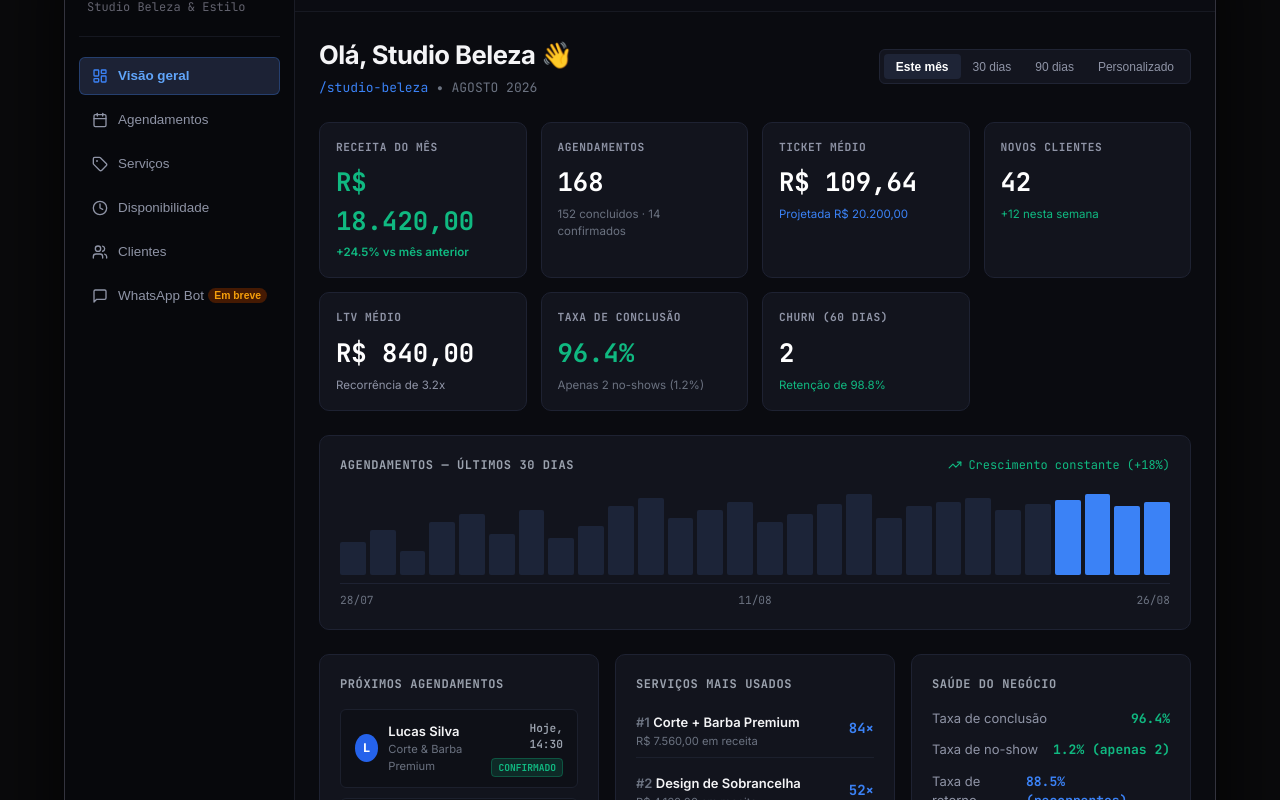
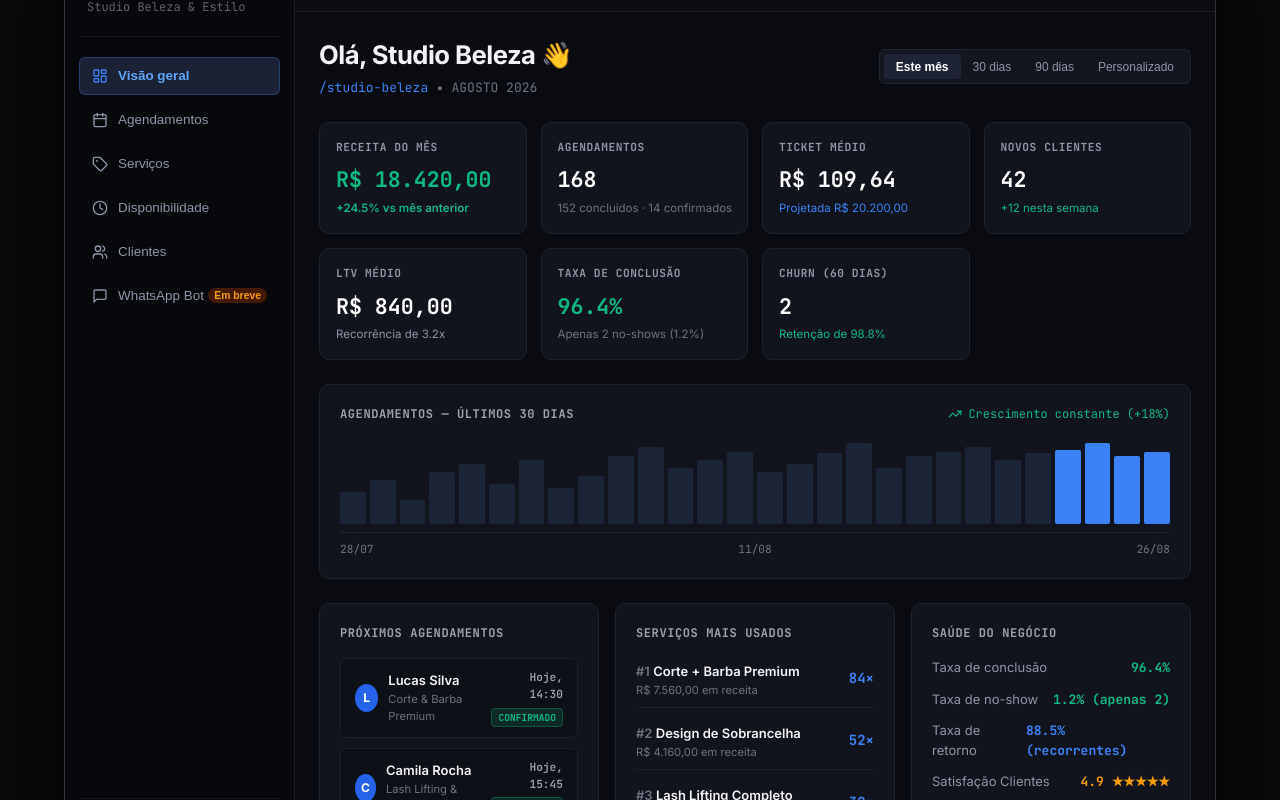
Before and after one commit to alissonandrade1/useclik.com.br, a React (Vite) app: page /home in a window 1280 px wide. Shown: the part 660-1460 px from the top of the page. Built offline with nearby package versions, Linux system fonts and the light colour scheme.

Commit message:
fix: impede quebra de linha do simbolo R$ nos cards de preços e metricas

```diff
--- a/src/components/HeroSection.jsx
+++ b/src/components/HeroSection.jsx
@@ -359,46 +359,46 @@ export default function HeroSection() {
                     gap: '0.875rem',
                     marginBottom: '1.5rem'
                   }}>
-                    <div style={{ backgroundColor: '#12141d', border: '1px solid #1e2232', padding: '1rem', borderRadius: 'var(--radius-md)', transition: 'transform 150ms' }}>
-                      <div style={{ fontSize: '0.7rem', color: '#8f94a6', fontWeight: 700, letterSpacing: '0.05em', marginBottom: '0.5rem' }} className="font-mono">RECEITA DO MÊS</div>
-                      <div style={{ fontSize: '1.6rem', fontWeight: 700, color: '#10b981' }} className="font-mono">R$ 18.420,00</div>
-                      <div style={{ fontSize: '0.72rem', color: '#10b981', marginTop: '0.25rem', fontWeight: 600 }}>+24.5% vs mês anterior</div>
+                    <div style={{ backgroundColor: '#12141d', border: '1px solid #1e2232', padding: '1rem', borderRadius: 'var(--radius-md)', transition: 'transform 150ms', display: 'flex', flexDirection: 'column', justifyContent: 'space-between' }}>
+                      <div style={{ fontSize: '0.7rem', color: '#8f94a6', fontWeight: 700, letterSpacing: '0.05em', marginBottom: '0.5rem', whiteSpace: 'nowrap' }} className="font-mono">RECEITA DO MÊS</div>
+                      <div style={{ fontSize: '1.35rem', fontWeight: 700, color: '#10b981', whiteSpace: 'nowrap' }} className="font-mono">R$ 18.420,00</div>
+                      <div style={{ fontSize: '0.72rem', color: '#10b981', marginTop: '0.25rem', fontWeight: 600, whiteSpace: 'nowrap' }}>+24.5% vs mês anterior</div>
                     </div>
 
-                    <div style={{ backgroundColor: '#12141d', border: '1px solid #1e2232', padding: '1rem', borderRadius: 'var(--radius-md)' }}>
-                      <div style={{ fontSize: '0.7rem', color: '#8f94a6', fontWeight: 700, letterSpacing: '0.05em', marginBottom: '0.5rem' }} className="font-mono">AGENDAMENTOS</div>
-                      <div style={{ fontSize: '1.6rem', fontWeight: 700, color: '#ffffff' }} className="font-mono">168</div>
-                      <div style={{ fontSize: '0.72rem', color: '#6b7280', marginTop: '0.25rem' }}>152 concluidos · 14 confirmados</div>
+                    <div style={{ backgroundColor: '#12141d', border: '1px solid #1e2232', padding: '1rem', borderRadius: 'var(--radius-md)', display: 'flex', flexDirection: 'column', justifyContent: 'space-between' }}>
+                      <div style={{ fontSize: '0.7rem', color: '#8f94a6', fontWeight: 700, letterSpacing: '0.05em', marginBottom: '0.5rem', whiteSpace: 'nowrap' }} className="font-mono">AGENDAMENTOS</div>
+                      <div style={{ fontSize: '1.35rem', fontWeight: 700, color: '#ffffff', whiteSpace: 'nowrap' }} className="font-mono">168</div>
+                      <div style={{ fontSize: '0.72rem', color: '#6b7280', marginTop: '0.25rem', whiteSpace: 'nowrap' }}>152 concluidos · 14 confirmados</div>
                     </div>
 
-                    <div style={{ backgroundColor: '#12141d', border: '1px solid #1e2232', padding: '1rem', borderRadius: 'var(--radius-md)' }}>
-                      <div style={{ fontSize: '0.7rem', color: '#8f94a6', fontWeight: 700, letterSpacing: '0.05em', marginBottom: '0.5rem' }} className="font-mono">TICKET MÉDIO</div>
-                      <div style={{ fontSize: '1.6rem', fontWeight: 700, color: '#ffffff' }} className="font-mono">R$ 109,64</div>
-                      <div style={{ fontSize: '0.72rem', color: '#3b82f6', marginTop: '0.25rem' }}>Projetada R$ 20.200,00</div>
+                    <div style={{ backgroundColor: '#12141d', border: '1px solid #1e2232', padding: '1rem', borderRadius: 'var(--radius-md)', display: 'flex', flexDirection: 'column', justifyContent: 'space-between' }}>
+                      <div style={{ fontSize: '0.7rem', color: '#8f94a6', fontWeight: 700, letterSpacing: '0.05em', marginBottom: '0.5rem', whiteSpace: 'nowrap' }} className="font-mono">TICKET MÉDIO</div>
+                      <div style={{ fontSize: '1.35rem', fontWeight: 700, color: '#ffffff', whiteSpace: 'nowrap' }} className="font-mono">R$ 109,64</div>
+                      <div style={{ fontSize: '0.72rem', color: '#3b82f6', marginTop: '0.25rem', whiteSpace: 'nowrap' }}>Projetada R$ 20.200,00</div>
                     </div>
 
-                    <div style={{ backgroundColor: '#12141d', border: '1px solid #1e2232', padding: '1rem', borderRadius: 'var(--radius-md)' }}>
-                      <div style={{ fontSize: '0.7rem', color: '#8f94a6', fontWeight: 700, letterSpacing: '0.05em', marginBottom: '0.5rem' }} className="font-mono">NOVOS CLIENTES</div>
-                      <div style={{ fontSize: '1.6rem', fontWeight: 700, color: '#ffffff' }} className="font-mono">42</div>
-                      <div style={{ fontSize: '0.72rem', color: '#10b981', marginTop: '0.25rem' }}>+12 nesta semana</div>
+                    <div style={{ backgroundColor: '#12141d', border: '1px solid #1e2232', padding: '1rem', borderRadius: 'var(--radius-md)', display: 'flex', flexDirection: 'column', justifyContent: 'space-between' }}>
+                      <div style={{ fontSize: '0.7rem', color: '#8f94a6', fontWeight: 700, letterSpacing: '0.05em', marginBottom: '0.5rem', whiteSpace: 'nowrap' }} className="font-mono">NOVOS CLIENTES</div>
+                      <div style={{ fontSize: '1.35rem', fontWeight: 700, color: '#ffffff', whiteSpace: 'nowrap' }} className="font-mono">42</div>
+                      <div style={{ fontSize: '0.72rem', color: '#10b981', marginTop: '0.25rem', whiteSpace: 'nowrap' }}>+12 nesta semana</div>
                     </div>
 
-                    <div style={{ backgroundColor: '#12141d', border: '1px solid #1e2232', padding: '1rem', borderRadius: 'var(--radius-md)' }}>
-                      <div style={{ fontSize: '0.7rem', color: '#8f94a6', fontWeight: 700, letterSpacing: '0.05em', marginBottom: '0.5rem' }} className="font-mono">LTV MÉDIO</div>
-                      <div style={{ fontSize: '1.6rem', fontWeight: 700, color: '#ffffff' }} className="font-mono">R$ 840,00</div>
-                      <div style={{ fontSize: '0.72rem', color: '#8f94a6', marginTop: '0.25rem' }}>Recorrência de 3.2x</div>
+                    <div style={{ backgroundColor: '#12141d', border: '1px solid #1e2232', padding: '1rem', borderRadius: 'var(--radius-md)', display: 'flex', flexDirection: 'column', justifyContent: 'space-between' }}>
+                      <div style={{ fontSize: '0.7rem', color: '#8f94a6', fontWeight: 700, letterSpacing: '0.05em', marginBottom: '0.5rem', whiteSpace: 'nowrap' }} className="font-mono">LTV MÉDIO</div>
+                      <div style={{ fontSize: '1.35rem', fontWeight: 700, color: '#ffffff', whiteSpace: 'nowrap' }} className="font-mono">R$ 840,00</div>
+                      <div style={{ fontSize: '0.72rem', color: '#8f94a6', marginTop: '0.25rem', whiteSpace: 'nowrap' }}>Recorrência de 3.2x</div>
                     </div>
 
-                    <div style={{ backgroundColor: '#12141d', border: '1px solid #1e2232', padding: '1rem', borderRadius: 'var(--radius-md)' }}>
-                      <div style={{ fontSize: '0.7rem', color: '#8f94a6', fontWeight: 700, letterSpacing: '0.05em', marginBottom: '0.5rem' }} className="font-mono">TAXA DE CONCLUSÃO</div>
-                      <div style={{ fontSize: '1.6rem', fontWeight: 700, color: '#10b981' }} className="font-mono">96.4%</div>
-                      <div style={{ fontSize: '0.72rem', color: '#6b7280', marginTop: '0.25rem' }}>Apenas 2 no-shows (1.2%)</div>
+                    <div style={{ backgroundColor: '#12141d', border: '1px solid #1e2232', padding: '1rem', borderRadius: 'var(--radius-md)', display: 'flex', flexDirection: 'column', justifyContent: 'space-between' }}>
+                      <div style={{ fontSize: '0.7rem', color: '#8f94a6', fontWeight: 700, letterSpacing: '0.05em', marginBottom: '0.5rem', whiteSpace: 'nowrap' }} className="font-mono">TAXA DE CONCLUSÃO</div>
+                      <div style={{ fontSize: '1.35rem', fontWeight: 700, color: '#10b981', whiteSpace: 'nowrap' }} className="font-mono">96.4%</div>
+                      <div style={{ fontSize: '0.72rem', color: '#6b7280', marginTop: '0.25rem', whiteSpace: 'nowrap' }}>Apenas 2 no-shows (1.2%)</div>
                     </div>
 
-                    <div style={{ backgroundColor: '#12141d', border: '1px solid #1e2232', padding: '1rem', borderRadius: 'var(--radius-md)' }}>
-                      <div style={{ fontSize: '0.7rem', color: '#8f94a6', fontWeight: 700, letterSpacing: '0.05em', marginBottom: '0.5rem' }} className="font-mono">CHURN (60 DIAS)</div>
-                      <div style={{ fontSize: '1.6rem', fontWeight: 700, color: '#ffffff' }} className="font-mono">2</div>
-                      <div style={{ fontSize: '0.72rem', color: '#10b981', marginTop: '0.25rem' }}>Retenção de 98.8%</div>
+                    <div style={{ backgroundColor: '#12141d', border: '1px solid #1e2232', padding: '1rem', borderRadius: 'var(--radius-md)', display: 'flex', flexDirection: 'column', justifyContent: 'space-between' }}>
+                      <div style={{ fontSize: '0.7rem', color: '#8f94a6', fontWeight: 700, letterSpacing: '0.05em', marginBottom: '0.5rem', whiteSpace: 'nowrap' }} className="font-mono">CHURN (60 DIAS)</div>
+                      <div style={{ fontSize: '1.35rem', fontWeight: 700, color: '#ffffff', whiteSpace: 'nowrap' }} className="font-mono">2</div>
+                      <div style={{ fontSize: '0.72rem', color: '#10b981', marginTop: '0.25rem', whiteSpace: 'nowrap' }}>Retenção de 98.8%</div>
                     </div>
                   </div>
 
--- a/src/components/PricingSection.jsx
+++ b/src/components/PricingSection.jsx
@@ -145,9 +145,9 @@ export default function PricingSection() {
                   {p.desc}
                 </p>
 
-                <div style={{ display: 'flex', alignItems: 'baseline', gap: '0.25rem', marginBottom: '1.5rem' }}>
-                  <span className="font-mono" style={{ fontSize: '2.25rem', fontWeight: 800 }}>{p.price}</span>
-                  <span style={{ fontSize: '0.875rem', color: 'var(--text-muted)' }}>{p.period}</span>
+                <div style={{ display: 'flex', alignItems: 'baseline', gap: '0.375rem', marginBottom: '1.5rem', flexWrap: 'nowrap', whiteSpace: 'nowrap' }}>
+                  <span className="font-mono" style={{ fontSize: 'clamp(1.5rem, 2.2vw, 2rem)', fontWeight: 800, whiteSpace: 'nowrap' }}>{p.price}</span>
+                  <span style={{ fontSize: '0.875rem', color: 'var(--text-muted)', whiteSpace: 'nowrap' }}>{p.period}</span>
                 </div>
 
                 <div style={{ fontSize: '0.75rem', fontWeight: 700, color: 'var(--text-muted)', fontFamily: 'var(--font-mono)', marginBottom: '0.875rem', textTransform: 'uppercase', letterSpacing: '0.05em' }}>
```
